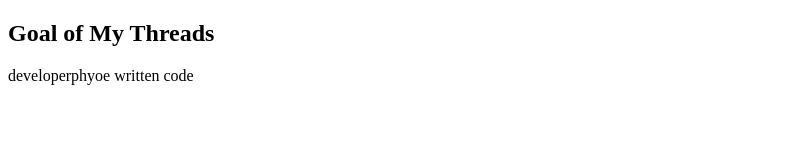
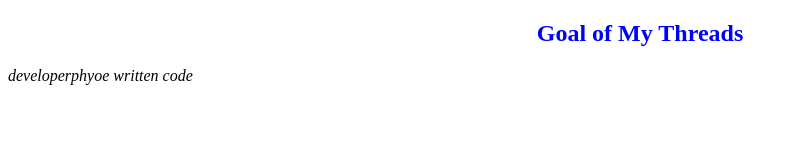
Before and after one commit to thawzin12/GitTester, a plain HTML site: page index.html in a window 1280 px wide. Shown: the whole page, without its empty margins (0-798 px from the left). Drawn offline with Linux system fonts and the light colour scheme.

Commit message:
design changed

```diff
--- a/index.html
+++ b/index.html
@@ -4,6 +4,19 @@
     <meta charset="UTF-8" />
     <meta name="viewport" content="width=device-width, initial-scale=1.0" />
     <title>My Website of the Game</title>
+    <style>
+      h2 {
+        text-align: center;
+        color: blue;
+      }
+      body {
+        background-color: #fff;
+      }
+      header {
+        font-style: italic;
+        font-size: 16px;
+      }
+    </style>
   </head>
   <body>
     <h2>Goal of My Threads</h2>
```
